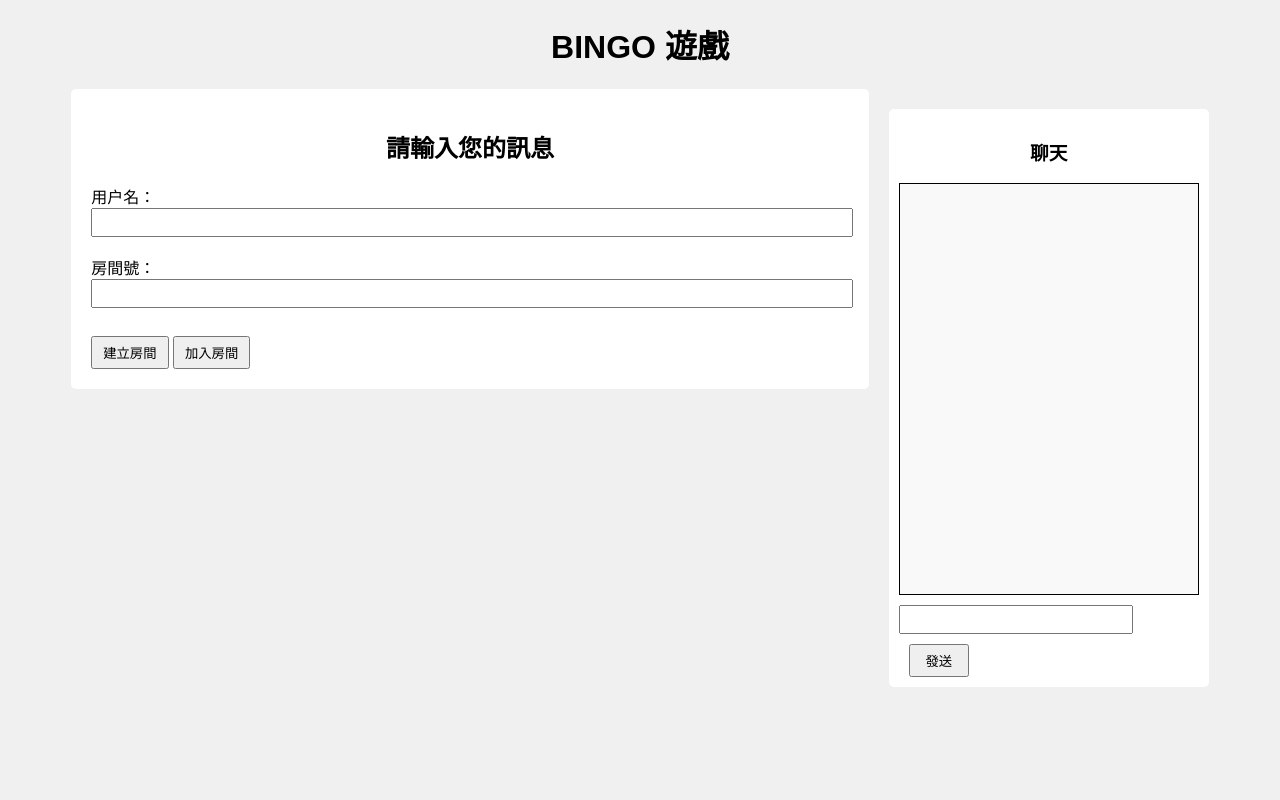
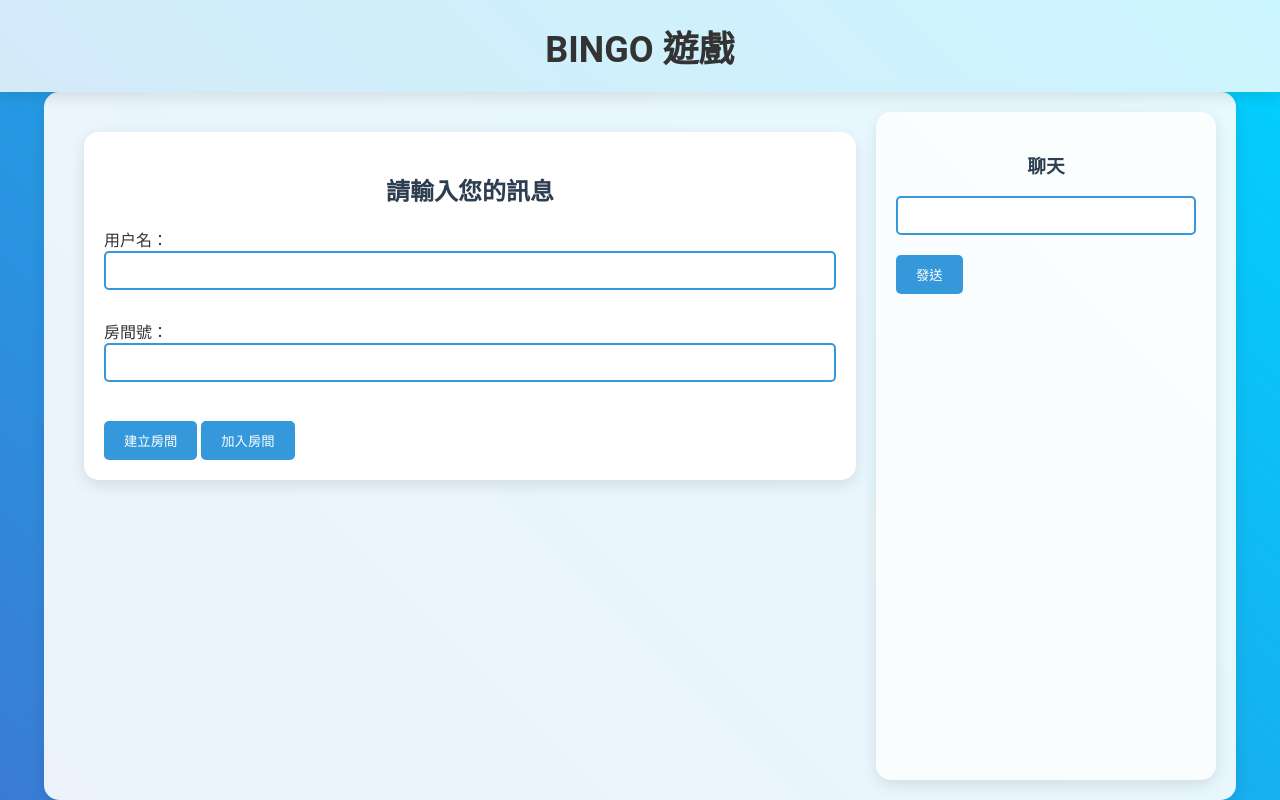
Before and after one commit to seanseanwu5/internet, a Flask app: page / in a window 1280 px wide. Run offline with Flask 3, Linux system fonts and the light colour scheme; some libraries are stand-ins or nearby versions.

Commit message:
Initial commit

```diff
--- a/server.py
+++ b/server.py
@@ -224,6 +224,31 @@ def on_send_message(data):
     else:
         emit('new_message', {'username': username, 'message': message})
 
+@socketio.on('restart_game')
+def on_restart_game():
+    sid = request.sid
+    user = sid_to_user.get(sid)
+    if not user:
+        return
+    room = user['room']
+    if room not in rooms:
+        emit('error', {'message': '房間不存在'})
+        return
+    # Reset game state
+    rooms[room]['game_started'] = False
+    rooms[room]['numbers_called'] = []
+    rooms[room]['turn_order'] = []
+    rooms[room]['current_turn'] = 0
+    rooms[room]['start_votes'] = set()
+    rooms[room]['waiting_for_players'] = True
+    for player in rooms[room]['players'].values():
+        player['board'] = []
+        player['marked'] = []
+        player['bingo'] = False
+        player['submitted'] = False
+    # Notify all players to reset their boards
+    emit('restart_game', room=room)
+
 def check_bingo(marked):
     lines = [
         [0,1,2,3,4],
@@ -246,10 +271,6 @@ def check_bingo(marked):
 
 # if __name__ == '__main__':
 #     socketio.run(app, debug=True)
-#     # socketio.run(app, host='0.0.0.0', port=5000, debug=True)
-
-# if __name__ == '__main__':
-#     socketio.run(app, host='0.0.0.0', port=int(os.environ.get('PORT', 5000)))
 if __name__ == '__main__':
     import os
     # Render 会通过环境变量 PORT 指定动态端口
--- a/templates/index.html
+++ b/templates/index.html
@@ -1,136 +1,191 @@
 <!-- index.html -->
-<!DOCTYPE html>
-<html>
+<html lang="zh-TW">
 <head>
     <meta charset="UTF-8">
-    <title>BINGO 遊戲</title>
+    <title>專業BINGO遊戲</title>
     <script src="https://code.jquery.com/jquery-3.6.0.min.js"></script>
     <script src="//cdnjs.cloudflare.com/ajax/libs/socket.io/4.3.2/socket.io.min.js"></script>
     <script src="https://code.jquery.com/ui/1.13.0/jquery-ui.min.js"></script>
     <link rel="stylesheet" href="https://code.jquery.com/ui/1.13.0/themes/smoothness/jquery-ui.css">
+    <link rel="stylesheet" href="https://cdnjs.cloudflare.com/ajax/libs/animate.css/4.1.1/animate.min.css" />
     <style>
         body {
-            font-family: Arial, sans-serif;
-            background-color: #f0f0f0;
+            font-family: 'Roboto', sans-serif;
+            background: linear-gradient(45deg, #3a7bd5, #00d2ff);
+            color: #333;
+            margin: 0;
+            padding: 0;
+            display: flex;
+            flex-direction: column;
+            min-height: 100vh;
         }
+
+        h1 {
+            background-color: rgba(255, 255, 255, 0.8);
+            padding: 20px 0;
+            margin: 0;
+            font-size: 36px;
+            text-align: center;
+            box-shadow: 0 5px 15px rgba(0,0,0,0.1);
+            z-index: 1000;
+        }
+
         #wrapper {
+            width: 90%;
+            max-width: 1200px;
             display: flex;
-            width: 90%;
+            background: rgba(255, 255, 255, 0.9);
+            border-radius: 15px;
+            box-shadow: 0 5px 15px rgba(0,0,0,0.1);
+            padding: 20px;
             margin: auto;
-            margin-top: 20px;
+            flex: 1;
         }
+
         #content {
             flex: 1;
-            margin-right: 20px;
+            padding: 20px;
         }
+
         #chat-container {
             width: 300px;
+            background-color: rgba(255, 255, 255, 0.8);
+            padding: 20px;
+            border-radius: 15px;
+            box-shadow: 0 5px 15px rgba(0,0,0,0.1);
+        }
+
+        h2, h3 {
+            text-align: center;
+            font-weight: bold;
+            color: #2c3e50;
+        }
+
+        #bingo-board, #bingo-board-game {
+            margin: 0 auto;
+            text-align: center;
+        }
+
+        #bingo-board td, #bingo-board-game td {
+            width: 60px;
+            height: 60px;
+            line-height: 60px;
+            border: 2px solid #3498db;
+            font-size: 24px;
+            cursor: pointer;
+            background-color: #ecf0f1;
+            transition: all 0.1s ease;
+        }
+
+        #bingo-board td:hover, #bingo-board-game td:hover {
+            background-color: #bdc3c7;
+        }
+
+        #bingo-board-game .marked {
+            background-color: #3498db;
+            color: #fff;
+            box-shadow: 0 0 10px #3498db;
+        }
+
+        #number-pool .number {
+            display: inline-block;
+            width: 40px;
+            height: 40px;
+            line-height: 40px;
+            margin: 5px;
+            text-align: center;
+            border: 2px solid #3498db;
+            cursor: move;
             background-color: #fff;
+            border-radius: 50%;
+            transition: all 0.1s ease;
+        }
+
+        #number-pool .number:hover, #number-pool .number:active {
+            background-color: #3498db;
+            color: #fff;
+        }
+
+        #number-pool .number.disabled {
+            opacity: 0.5;
+            cursor: not-allowed;
+        }
+
+        #player-list {
+            border: 2px solid #3498db;
             padding: 10px;
             border-radius: 5px;
+            background-color: #ecf0f1;
         }
-        h1, h2, h3 {
-            text-align: center;
+
+        #timer {
+            font-size: 28px;
+            color: #e74c3c;
+            animation: pulse 2s infinite;
         }
-        #bingo-board td, #bingo-board-game td {
-            width: 50px;
-            height: 50px;
-            text-align: center;
-            border: 1px solid #000;
-            font-size: 18px;
-            cursor: pointer;
-            vertical-align: middle;
+
+        @keyframes pulse {
+            0% { transform: scale(1); }
+            50% { transform: scale(1.1); }
+            100% { transform: scale(1); }
         }
-        #bingo-board td {
-            background-color: #e0e0e0;
-        }
-        #bingo-board-game td {
-            background-color: #fff;
-        }
-        #bingo-board-game .marked {
-            background-color: #8bc34a;
-            color: #fff;
-        }
-        #number-pool .number {
+
+        #called-numbers .number {
             display: inline-block;
-            width: 30px;
-            height: 30px;
+            width: 35px;
+            height: 35px;
+            line-height: 35px;
             margin: 2px;
             text-align: center;
-            line-height: 30px;
-            border: 1px solid #000;
-            cursor: move;
-            background-color: #fff;
-            border-radius: 3px;
+            border: 1px solid #3498db;
+            background-color: #bdc3c7;
+            border-radius: 5px;
+            transition: all 0.1s ease;
         }
-        #number-pool .number.disabled {
-            opacity: 0.5;
-            cursor: default;
+
+        #called-numbers .number.called {
+            background-color: #3498db;
+            color: #fff;
+            transform: scale(1.2);
         }
-        #player-list {
-            border: 1px solid #000;
-            padding: 5px;
+
+        button {
+            background-color: #3498db;
+            color: white;
+            border: none;
+            padding: 10px 20px;
+            margin-top: 10px;
+            cursor: pointer;
+            transition: background-color 0.3s ease;
+            border-radius: 5px;
+        }
+
+        button:hover {
+            background-color: #2980b9;
+        }
+
+        input[type="text"] {
+            padding: 10px;
+            border: 2px solid #3498db;
+            border-radius: 5px;
+            width: 100%;
+            box-sizing: border-box;
             margin-bottom: 10px;
         }
-        #timer {
-            font-size: 20px;
-            color: red;
-        }
-        #called-numbers {
-            margin-top: 20px;
-        }
-        #called-numbers .number {
-            display: inline-block;
-            width: 30px;
-            height: 30px;
-            margin: 2px;
-            text-align: center;
-            line-height: 30px;
-            border: 1px solid #000;
-            background-color: #ccc;
-            border-radius: 3px;
-        }
-        #called-numbers .number.called {
-            background-color: #8bc34a;
-            color: #fff;
-        }
-        #number-selection {
-            margin-top: 20px;
-        }
-        #chat-container {
-            margin-top: 20px;
-        }
-        #chat-messages {
-            background-color: #f9f9f9;
-            padding: 5px;
-            border: 1px solid #000;
-            height: 400px;
-            overflow-y: scroll;
-        }
-        #chat-input {
-            width: calc(100% - 80px);
-            margin-top: 10px;
-            padding: 5px;
-        }
-        #send-message {
-            width: 60px;
-            padding: 5px;
-            margin-left: 10px;
-            margin-top: 10px;
-        }
-        button {
-            padding: 5px 10px;
-            margin-top: 10px;
-        }
-        input[type="text"], input[type="number"] {
-            padding: 5px;
-            width: calc(100% - 10px);
-        }
+
         #login, #game {
             background-color: #fff;
             padding: 20px;
-            border-radius: 5px;
+            border-radius: 15px;
+            box-shadow: 0 5px 15px rgba(0,0,0,0.1);
+            animation: fadeIn 1s;
         }
+
+        @keyframes fadeIn {
+            from { opacity: 0; }
+            to { opacity: 1; }
+        }
+
         @media (max-width: 1000px) {
             #wrapper {
                 flex-direction: column;
@@ -144,6 +199,12 @@
             }
             #chat-messages {
                 height: 300px;
+            }
+        }
+
+        @media (max-width: 767px) {
+            .number {
+                touch-action: none;
             }
         }
     </style>
@@ -171,7 +232,6 @@
                     <h3>請拖放 1~25 的數字到下方的 BINGO 板</h3>
                     <div id="number-pool"></div>
                     <table id="bingo-board">
-                        <!-- Generate 5x5 empty table -->
                         <tbody>
                             <tr>
                                 <td></td><td></td><td></td><td></td><td></td>
@@ -205,6 +265,11 @@
                         <h3>已被選擇的數字：</h3>
                         <div id="called-number-list"></div>
                     </div>
+                </div>
+                <div id="game-over" style="display:none;">
+                    <h2>遊戲結束！</h2>
+                    <p>獲勝者：<span id="winner-name"></span></p>
+                    <button id="restart-game">重新開始</button>
                 </div>
             </div>
         </div>
@@ -253,6 +318,16 @@
                     numDiv.draggable({
                         helper: 'clone',
                         revert: 'invalid'
+                    });
+                    // 添加長按事件
+                    numDiv.on('touchstart', function(e) {
+                        e.preventDefault();
+                        var $this = $(this);
+                        setTimeout(function() {
+                            if ($this.is(':not(.disabled)')) {
+                                $this.trigger('dragstart');
+                            }
+                        }, 500); // 500ms 後觸發拖動事件
                     });
                     pool.append(numDiv);
                 }
@@ -324,6 +399,17 @@
                 $('#chat-input').val('');
             });
 
+            // 添加 Enter 鍵發送消息功能
+            $('#chat-input').keypress(function(e) {
+                if (e.which == 13) { // 13 是 Enter 鍵的鍵碼
+                    $('#send-message').click();
+                }
+            });
+
+            $('#restart-game').click(function() {
+                socket.emit('restart_game');
+            });
+
             socket.on('update_player_list', function(data) {
                 var list = $('#players');
                 list.empty();
@@ -381,12 +467,32 @@
 
             socket.on('game_over', function(data) {
                 alert('遊戲結束！玩家 ' + data.winner + ' 獲勝！');
+                $('#bingo-game').hide();
+                $('#game-over').show();
+                $('#winner-name').text(data.winner);
                 isMyTurn = false;
             });
 
             socket.on('new_message', function(data) {
                 $('#chat-messages').append('<div><strong>' + data.username + ':</strong> ' + data.message + '</div>');
                 $('#chat-messages').scrollTop($('#chat-messages')[0].scrollHeight);
+            });
+
+            socket.on('restart_game', function() {
+                $('#game-over').hide();
+                $('#setup-board').show();
+                $('#waiting').hide();
+                $('#bingo-game').hide();
+                // 清空數字池並重新生成
+                $('#number-pool').empty();
+                generateNumberPool();
+                // 清空 BINGO 板子
+                $('#bingo-board td').each(function() {
+                    $(this).text('').data('number', '');
+                });
+                board = [];
+                marked = [];
+                numbersCalled = [];
             });
 
             function generateGameBoard() {
```
